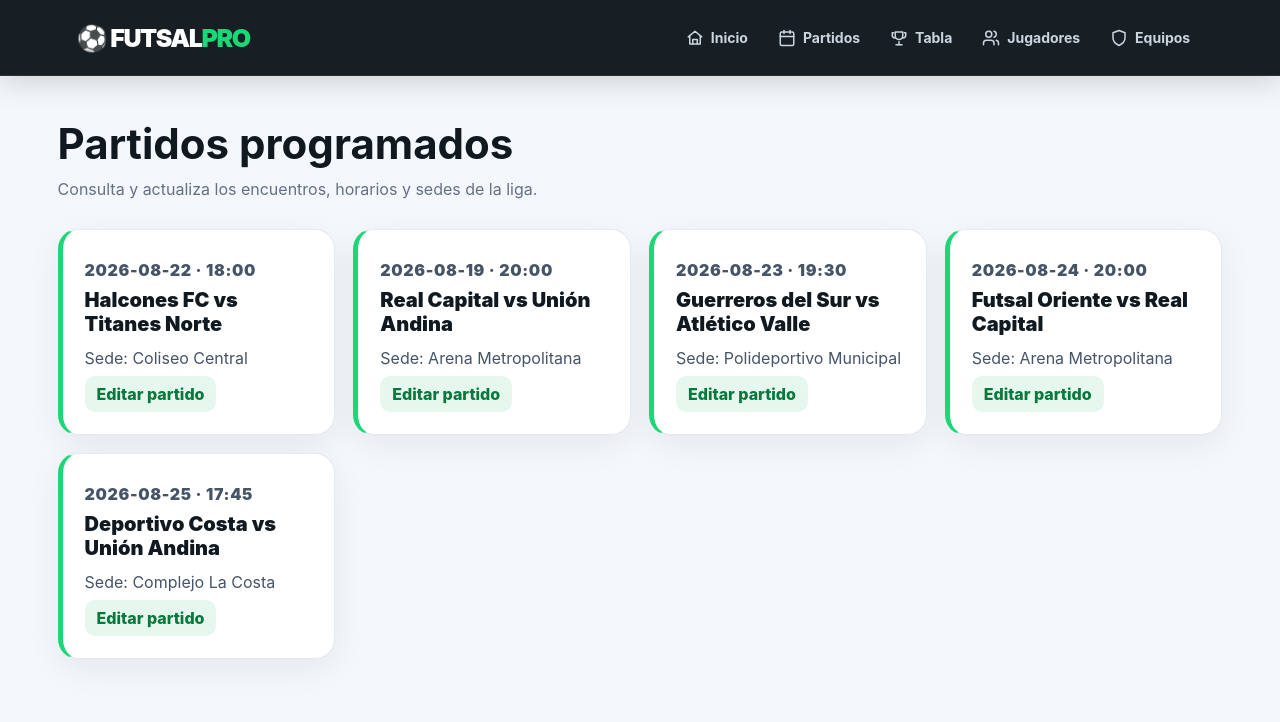
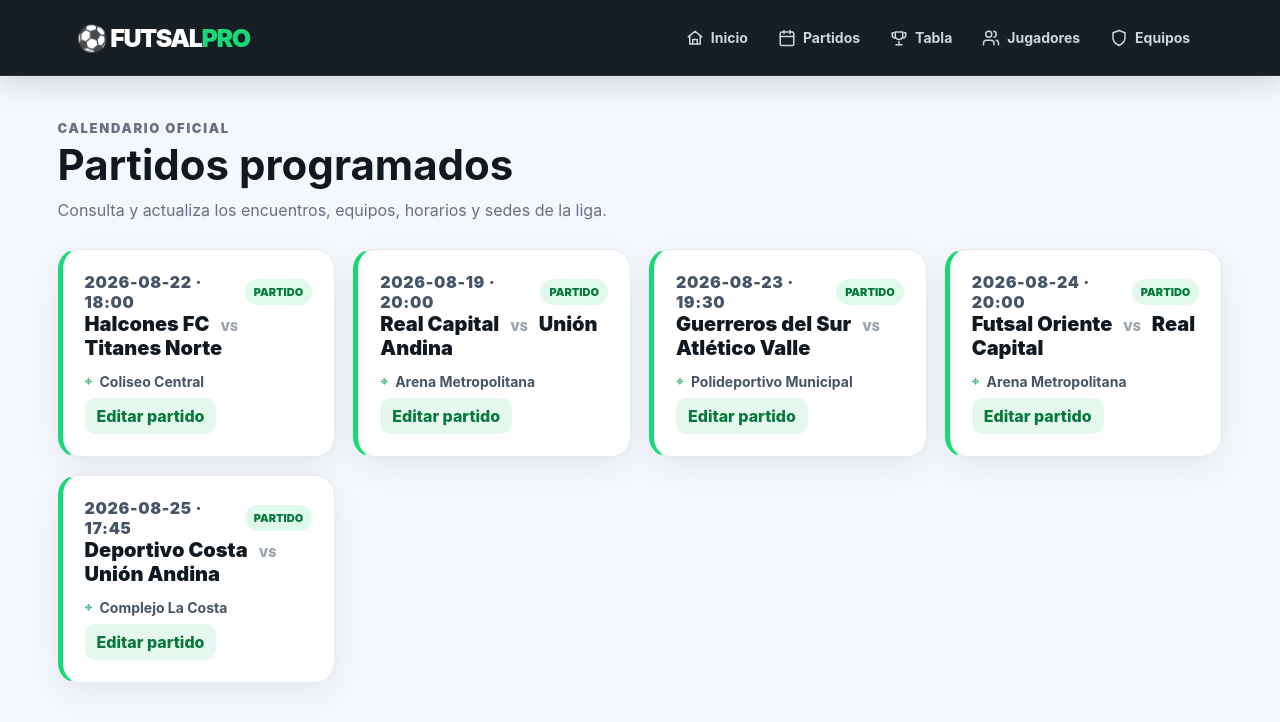
Before and after one commit to MAICK-JESUS/frontend-hospital, a React (Vite) app: page /partidos in a window 1280 px wide. Shown: the top 722 px of the page. Built offline with nearby package versions, Linux system fonts and the light colour scheme.

Commit message:
Permitir editar equipos local y visitante en partidos

```diff
--- a/src/pages/MatchesPage.tsx
+++ b/src/pages/MatchesPage.tsx
@@ -1,6 +1,6 @@
 import { useState } from "react";
 import Navbar from "../components/Navbar";
-import { scheduledMatches } from "../data/futsalData";
+import { scheduledMatches, teams } from "../data/futsalData";
 import { storageService } from "../services/storageService";
 import "../styles/pages.css";
 
@@ -23,14 +23,24 @@ function MatchesPage() {
     setFormError("");
   }
 
-  function updateEditingMatch(field: "date" | "time" | "venue", value: string) {
+  function updateEditingMatch(field: "date" | "time" | "venue" | "homeTeam" | "awayTeam", value: string) {
     if (!editingMatch) return;
-
     setEditingMatch({ ...editingMatch, [field]: value });
+    setFormError("");
   }
 
   function saveMatch() {
     if (!editingMatch) return;
+
+    if (!editingMatch.homeTeam || !editingMatch.awayTeam) {
+      setFormError("Debes seleccionar los dos equipos.");
+      return;
+    }
+
+    if (editingMatch.homeTeam === editingMatch.awayTeam) {
+      setFormError("Un equipo no puede jugar contra sí mismo.");
+      return;
+    }
 
     const matchesOnSelectedDate = matches.filter((match) => (
       match.id !== editingMatch.id && match.date === editingMatch.date
@@ -55,20 +65,22 @@ function MatchesPage() {
       <Navbar />
       <main className="page-content">
         <section className="page-hero">
+          <p className="section-kicker">Calendario oficial</p>
           <h1>Partidos programados</h1>
-          <p>Consulta y actualiza los encuentros, horarios y sedes de la liga.</p>
+          <p>Consulta y actualiza los encuentros, equipos, horarios y sedes de la liga.</p>
         </section>
 
         <section className="cards-grid" aria-label="Lista de partidos programados">
           {matches.map((match) => (
             <article className="info-card match-card" key={match.id}>
-              <p className="match-date">
-                {match.date} · {match.time}
-              </p>
+              <div className="match-card-top">
+                <p className="match-date">{match.date} · {match.time}</p>
+                <span className="live-badge">Partido</span>
+              </div>
               <h2 className="match-teams">
-                {match.homeTeam} vs {match.awayTeam}
+                {match.homeTeam} <span>VS</span> {match.awayTeam}
               </h2>
-              <p>Sede: {match.venue}</p>
+              <p className="match-location"><span>⌖</span> {match.venue}</p>
               <button className="edit-button" type="button" onClick={() => startEditing(match)}>
                 Editar partido
               </button>
@@ -78,10 +90,54 @@ function MatchesPage() {
 
         {editingMatch && (
           <section className="match-editor" aria-labelledby="match-editor-title">
-            <div>
-              <h2 id="match-editor-title">Editar partido</h2>
-              <p>Solo se pueden programar hasta {MAX_MATCHES_PER_DAY} partidos por día.</p>
+            <div className="match-editor-heading">
+              <div>
+                <p className="section-kicker">Configuración del encuentro</p>
+                <h2 id="match-editor-title">Editar partido #{editingMatch.id}</h2>
+                <p>Selecciona los equipos que disputarán este encuentro y modifica sus datos.</p>
+              </div>
+              <div className="match-preview">
+                <span>Enfrentamiento</span>
+                <strong>{editingMatch.homeTeam} <small>VS</small> {editingMatch.awayTeam}</strong>
+              </div>
             </div>
+
+            <div className="team-selectors">
+              <label className="team-selector home-selector">
+                <span>Equipo local</span>
+                <select
+                  value={editingMatch.homeTeam}
+                  onChange={(event) => updateEditingMatch("homeTeam", event.target.value)}
+                >
+                  <option value="">Selecciona el equipo local</option>
+                  {teams.map((team) => (
+                    <option key={team.name} value={team.name} disabled={team.name === editingMatch.awayTeam}>
+                      {team.name}
+                    </option>
+                  ))}
+                </select>
+                <small>Jugará como local</small>
+              </label>
+
+              <div className="versus-badge">VS</div>
+
+              <label className="team-selector away-selector">
+                <span>Equipo visitante</span>
+                <select
+                  value={editingMatch.awayTeam}
+                  onChange={(event) => updateEditingMatch("awayTeam", event.target.value)}
+                >
+                  <option value="">Selecciona el equipo visitante</option>
+                  {teams.map((team) => (
+                    <option key={team.name} value={team.name} disabled={team.name === editingMatch.homeTeam}>
+                      {team.name}
+                    </option>
+                  ))}
+                </select>
+                <small>Jugará como visitante</small>
+              </label>
+            </div>
+
             <div className="match-editor-fields">
               <label>
                 Fecha
@@ -93,9 +149,10 @@ function MatchesPage() {
               </label>
               <label>
                 Sede
-                <input value={editingMatch.venue} onChange={(event) => updateEditingMatch("venue", event.target.value)} />
+                <input value={editingMatch.venue} onChange={(event) => updateEditingMatch("venue", event.target.value)} placeholder="Ej. Coliseo Central" />
               </label>
             </div>
+
             {formError && <p className="form-error" role="alert">{formError}</p>}
             <div className="player-editor-actions">
               <button className="secondary-button" type="button" onClick={() => setEditingMatch(null)}>Cancelar</button>
```
